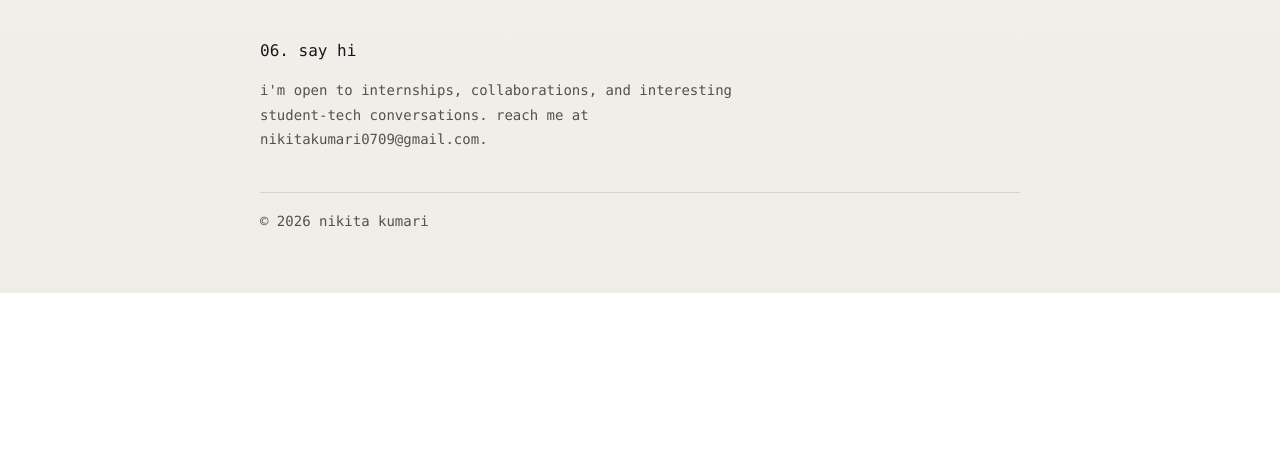
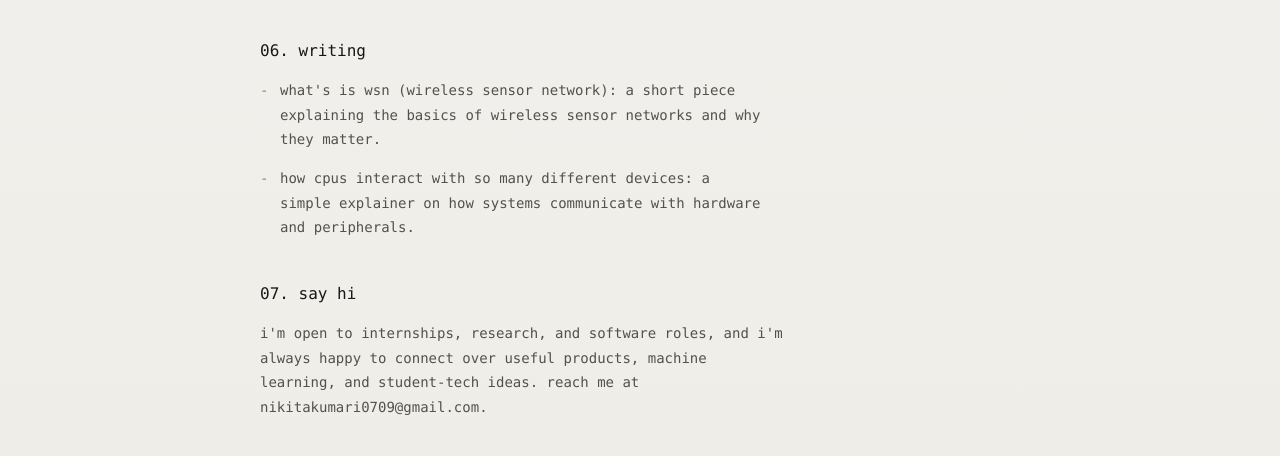
Before and after one commit to Nikita000kumari/Nikita_kumari06, a plain HTML site: page Nikita_kumari06.html in a window 1280 px wide. Shown: the part 2045-2501 px from the top of the page. Before the commit the page ends 2338 px from the top, so only its background shows below. Drawn offline with Linux system fonts and the light colour scheme.

Commit message:
added articles

```diff
--- a/Nikita_kumari06.html
+++ b/Nikita_kumari06.html
@@ -344,10 +344,18 @@
         </ul>
       </section>
 
+      <section class="section">
+        <h2 class="section-title">06. writing</h2>
+        <ul class="list">
+          <li><a href="https://medium.com/@Night_owllll11/whats-is-wsn-wireless-sensor-network-8a0f5408c8e6" target="_blank" rel="noreferrer">what's is wsn (wireless sensor network)</a>: a short piece explaining the basics of wireless sensor networks and why they matter.</li>
+          <li><a href="https://medium.com/@Night_owllll11/how-cpus-interact-with-so-many-different-devices-393e7dc8e1ec" target="_blank" rel="noreferrer">how cpus interact with so many different devices</a>: a simple explainer on how systems communicate with hardware and peripherals.</li>
+        </ul>
+      </section>
+
       <section class="section" id="contact">
-        <h2 class="section-title">06. say hi</h2>
+        <h2 class="section-title">07. say hi</h2>
         <p class="contact-line">
-          i'm open to internships, collaborations, and interesting student-tech conversations.
+          i'm open to internships, research, and software roles, and i'm always happy to connect over useful products, machine learning, and student-tech ideas.
           reach me at <a href="mailto:nikitakumari0709@gmail.com">nikitakumari0709@gmail.com</a>.
         </p>
       </section>
```
